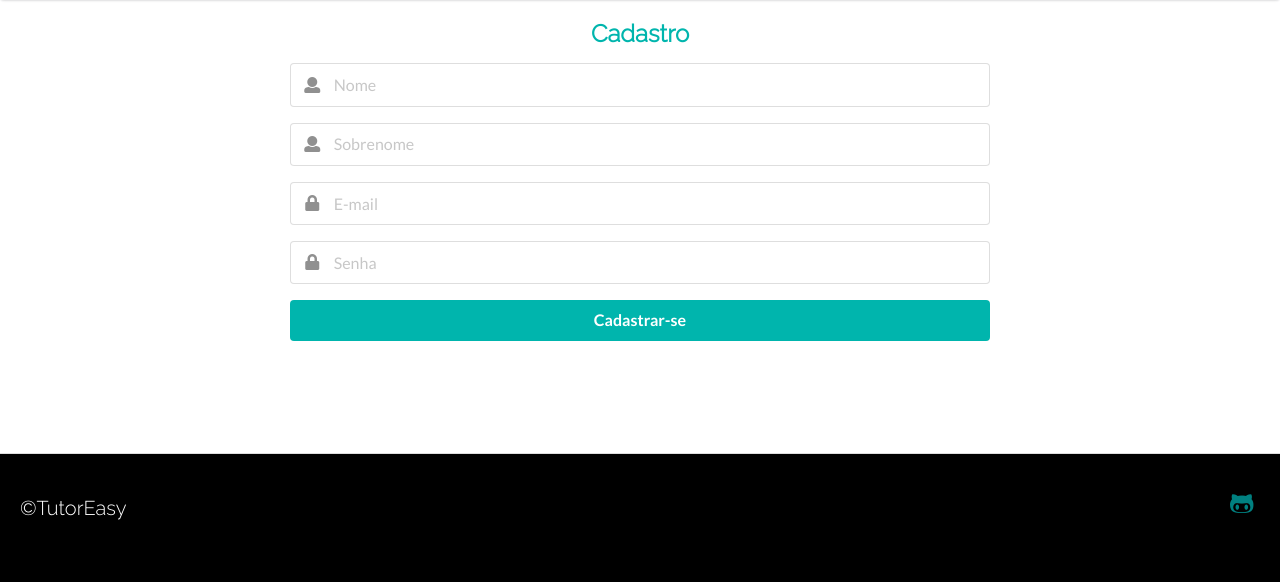
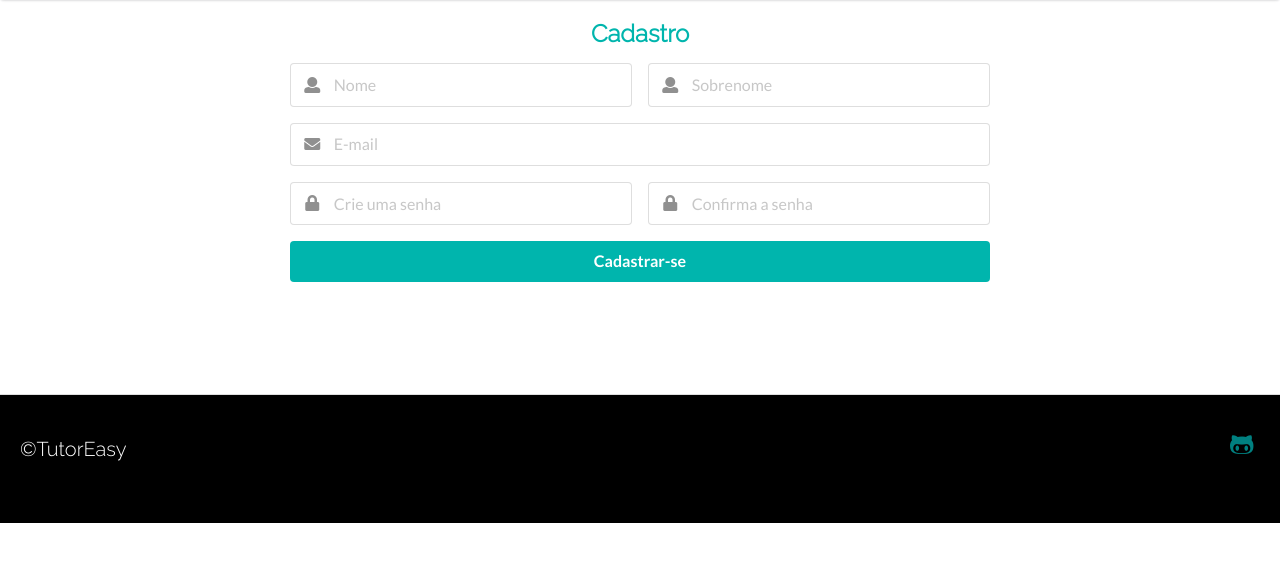
Before and after one commit to desireefernandes/TutorEasy, a PHP site: page /user-cadastro.php in a window 1280 px wide. Shown: the part 90-672 px from the top of the page. Run offline with PHP 8.4, Linux system fonts and the light colour scheme.

Commit message:
#27 Validação campos vazios form user-cadastro

```diff
--- a/user-cadastro.php
+++ b/user-cadastro.php
@@ -1,3 +1,12 @@
+<?php
+
+session_start();
+
+include 'banco.php';
+$pdo = dbConnect();
+
+?>
+
 <!DOCTYPE html>
 <html lang="pt">
 
@@ -7,9 +16,6 @@
     <title>TutorEasy</title>
 
     <link rel="stylesheet" href="css/style.css">
-    <link rel="stylesheet" href="css/header.css">
-    <link rel="stylesheet" href="css/footer.css">
-
     <!--Semantic UI -->
     <link rel="stylesheet" href="https://cdn.jsdelivr.net/npm/semantic-ui@2.4.2/dist/semantic.min.css">
     <script src="https://cdn.jsdelivr.net/npm/semantic-ui@2.4.2/dist/semantic.min.js"></script>
@@ -29,30 +35,57 @@
                     </h2>
 
                     <form class="ui large form" action="user-validar-cadastro.php" method="POST">
+                        <div class="two fields">
+                            <!-- input nome -->
                             <div class="field">
+                                <div class="required field">
                                     <div div class="ui left icon input floating-label">
                                         <i class="user icon"></i>
-                                <input type="text"          name="name"             placeholder="Nome">
+                                        <input type="text" name="name" placeholder="Nome" required>
                                     </div>
                                 </div>
+                            </div>
+                            <!-- input sobrenome -->
                             <div class="field">
+                                <div class="required field">
                                     <div div class="ui left icon input floating-label">
                                         <i class="user icon"></i>
-                                <input type="text"          name="lastname"         placeholder="Sobrenome">
+                                        <input type="text" name="lastname" placeholder="Sobrenome" required>
                                     </div>
                                 </div>
+                            </div>
+                        </div>
+                        <!-- input email -->
                         <div class="field">
+                            <div class="required field">
+                                <div div class="ui left icon input floating-label">
+                                    <i class="envelope icon"></i>
+                                    <input type="email" name="email" placeholder="E-mail"required>
+                                </div>
+                            </div>
+                        </div>
+                        <div class="two fields">
+                            <!-- input senha -->
+                            <div class="field">
+                                <div class="required field">
                                     <div div class="ui left icon input floating-label">
                                         <i class="lock icon"></i>
-                                <input type="email"         name="email"            placeholder="E-mail">
+                                        <input type="password" name="password" placeholder="Crie uma senha" required>
                                     </div>
                                 </div>
+                            </div>
+                            <!-- input confirmar senha -->
                             <div class="field">
+                                <div class="required field">
                                     <div div class="ui left icon input floating-label">
                                         <i class="lock icon"></i>
-                                <input type="password"      name="password"         placeholder="Senha">
+                                        <input type="password" name="verificationPassword"
+                                            placeholder="Confirma a senha" required>
                                     </div>
                                 </div>
+                            </div>
+                        </div>
+                        <!-- cadastrar -->
                         <input class="ui fluid large teal submit button" type="submit" value="Cadastrar-se">
                     </form>
 
@@ -65,6 +98,10 @@
     <!-- footer -->
     <?php include 'footer.php'; ?>
 
+    <script type="text/javascript">
+    //
+    </script>
+
 </body>
 
 </html>
```
Lines whose indentation alone changed are shown as unchanged.
